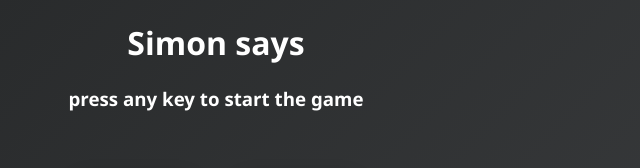
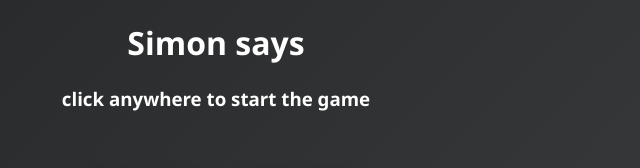
Before and after one commit to Bhavishya41/saimon-says, a plain HTML site: page index.html in a window 1280 px wide. Shown: the top 168 px of the page, 424-1064 px from the left. Drawn offline with Linux system fonts and the light colour scheme.

Commit message:
Update index.html

```diff
--- a/index.html
+++ b/index.html
@@ -8,7 +8,7 @@
 </head>
 <body>
     <h1>Simon says</h1>
-    <h3>press any key to start the game</h3>
+    <h3>click anywhere to start the game</h3>
     <div class="container">
         <div class="row">
             <button class="red" id="red"></button>
```
